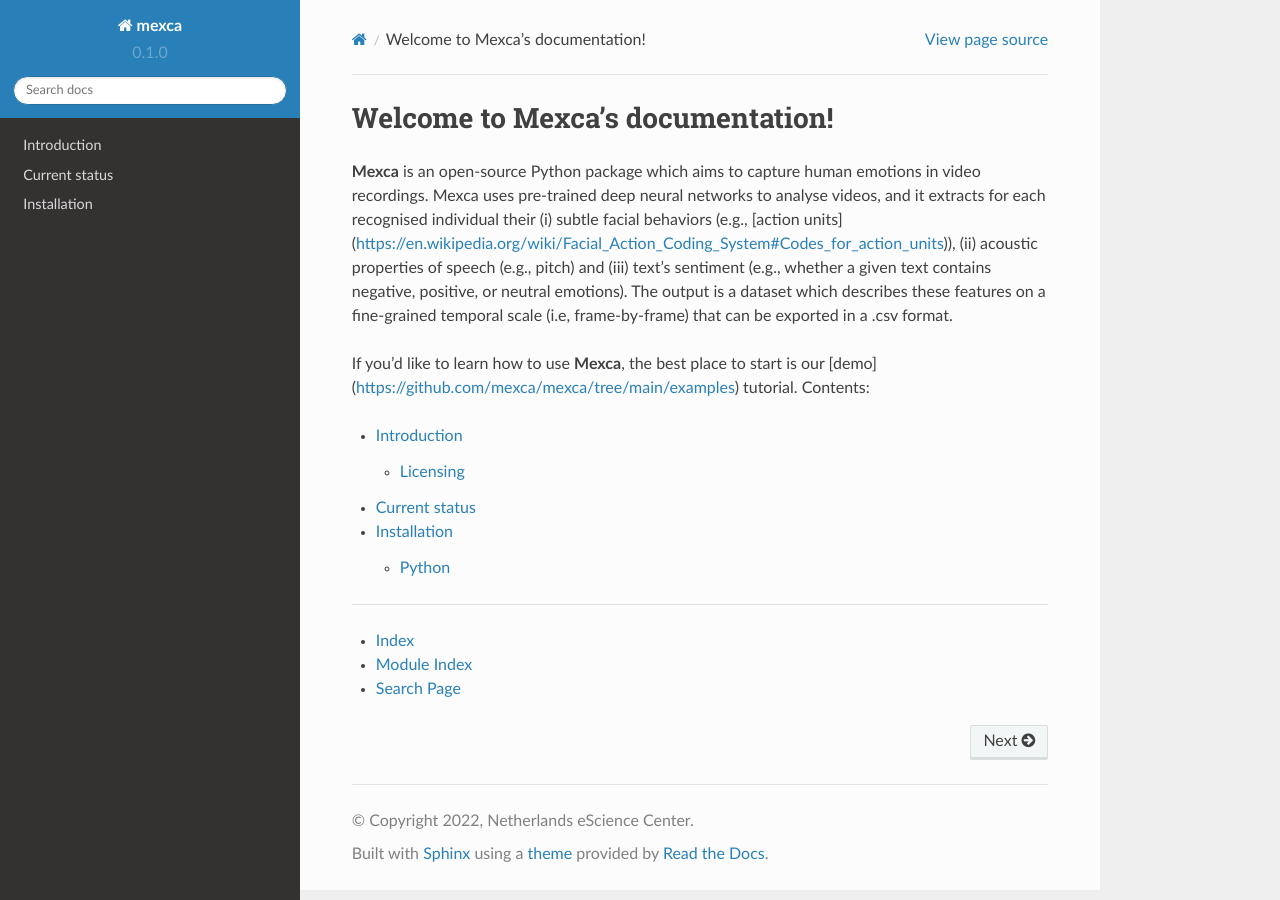
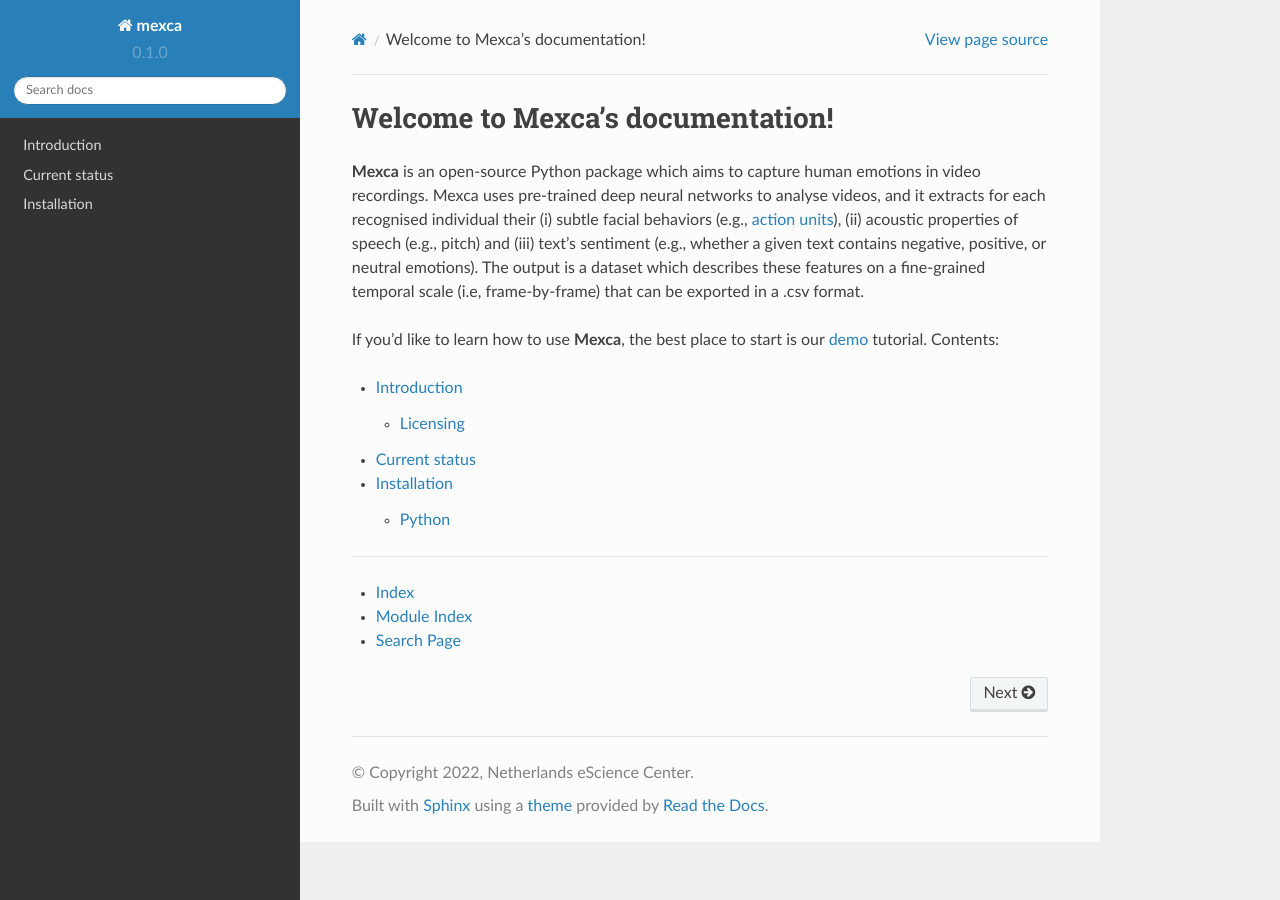
Before and after one commit to mexca/mexca, a Sphinx documentation site: the page built from docs/index.rst, in a window 1280 px wide. Built offline with Sphinx 7.4.7 and the Read the Docs theme 2.0.0, drawn with Linux system fonts in a browser that asks for light colours.

Commit message:
hyperlinks added

```diff
--- a/docs/index.rst
+++ b/docs/index.rst
@@ -6,9 +6,9 @@
 Welcome to Mexca's documentation!
 =================================
 
-**Mexca** is an open-source Python package which aims to capture human emotions in video recordings. Mexca uses pre-trained deep neural networks to analyse videos, and it extracts for each recognised individual their (i) subtle facial behaviors (e.g., [action units](https://en.wikipedia.org/wiki/Facial_Action_Coding_System#Codes_for_action_units)), (ii) acoustic properties of speech (e.g., pitch) and (iii) text's sentiment (e.g., whether a given text contains negative, positive, or neutral emotions). The output is a dataset which describes these features on a fine-grained temporal scale (i.e, frame-by-frame) that can be exported in a .csv format.
+**Mexca** is an open-source Python package which aims to capture human emotions in video recordings. Mexca uses pre-trained deep neural networks to analyse videos, and it extracts for each recognised individual their (i) subtle facial behaviors (e.g., `action units <https://en.wikipedia.org/wiki/Facial_Action_Coding_System#Codes_for_action_units>`_), (ii) acoustic properties of speech (e.g., pitch) and (iii) text's sentiment (e.g., whether a given text contains negative, positive, or neutral emotions). The output is a dataset which describes these features on a fine-grained temporal scale (i.e, frame-by-frame) that can be exported in a .csv format.
 
-If you'd like to learn how to use **Mexca**, the best place to start is our [demo](https://github.com/mexca/mexca/tree/main/examples) tutorial.
+If you'd like to learn how to use **Mexca**, the best place to start is our `demo <https://github.com/mexca/mexca/tree/main/examples>`_ tutorial.
 Contents:
 
 .. toctree::
```
